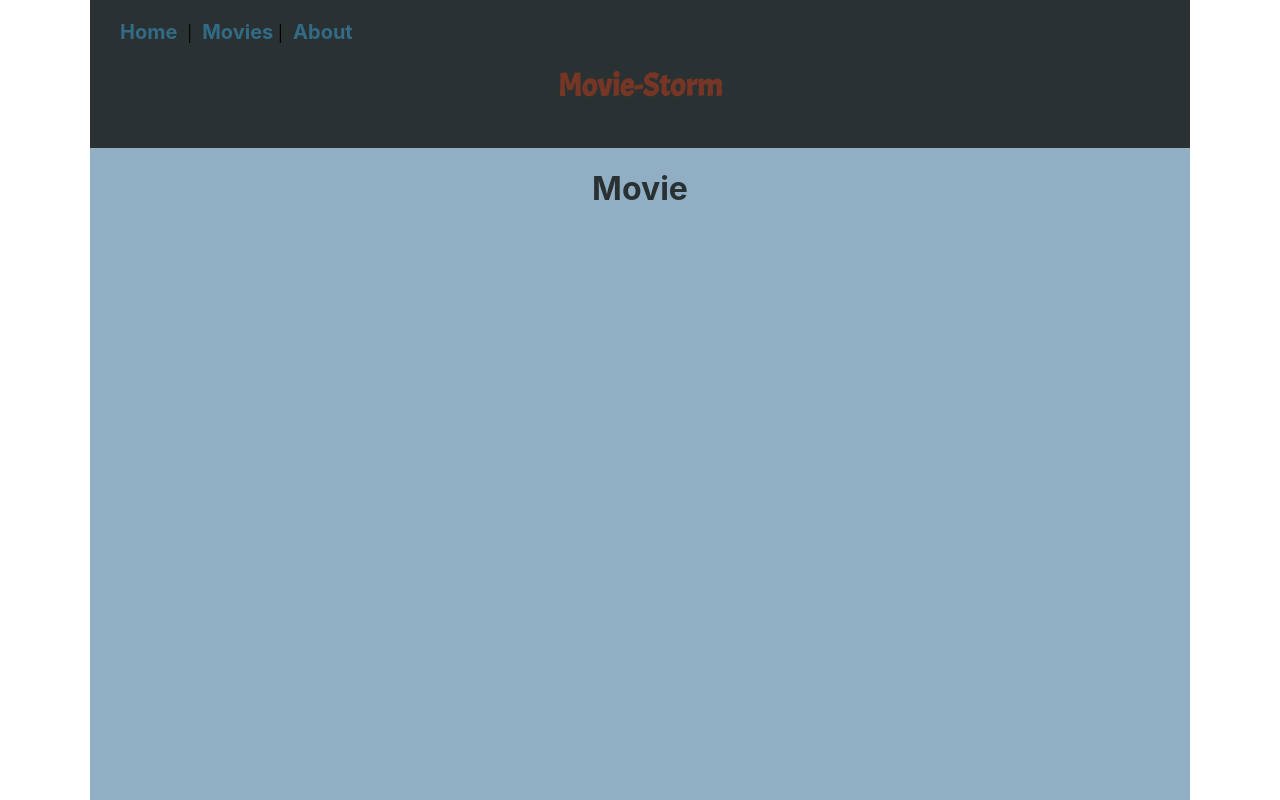
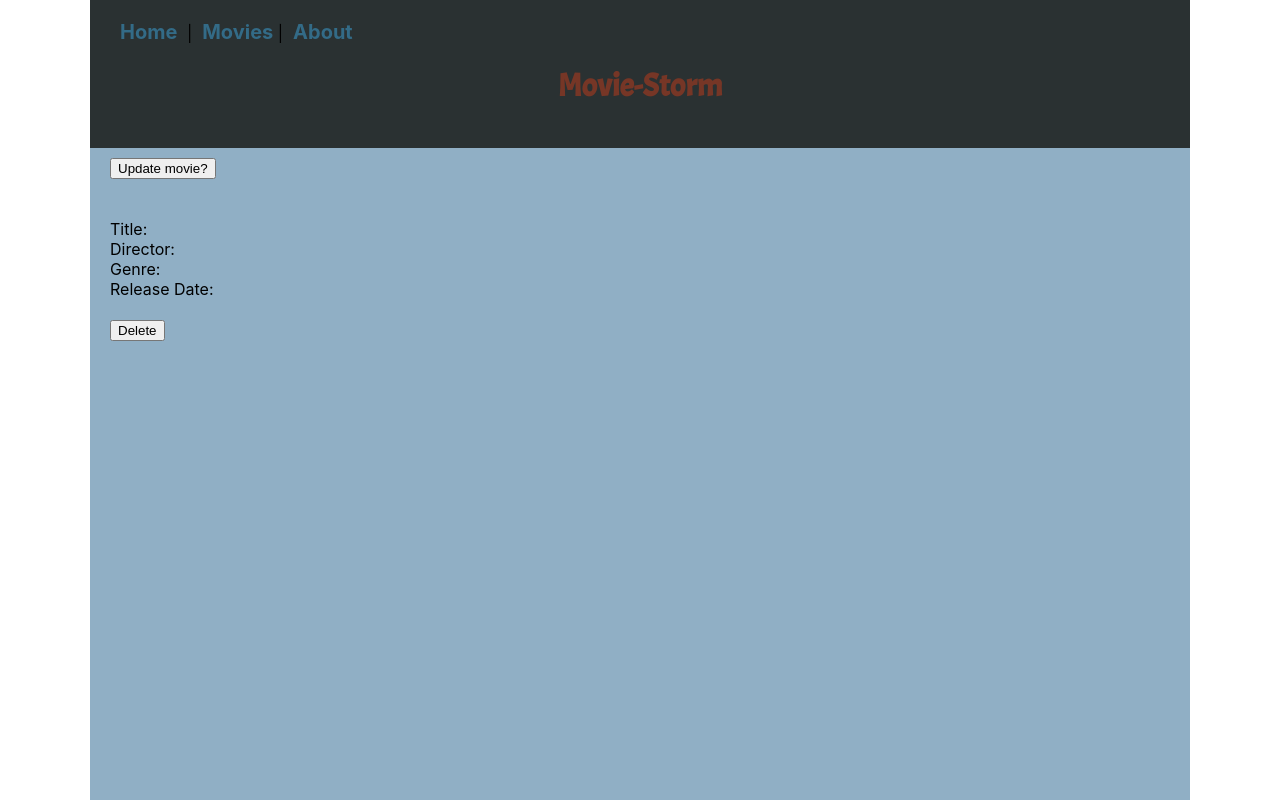
Before and after one commit to rweems/Movie-Storm, a React (Create React App) app in the folder client/: page /movie/1 in a window 1280 px wide. Built offline with nearby package versions, Linux system fonts and the light colour scheme.

Commit message:
updated components

```diff
--- a/client/src/components/Movie.js
+++ b/client/src/components/Movie.js
@@ -1,13 +1,111 @@
 import React, { Component } from 'react';
+
 import { Redirect, Link } from 'react-router-dom'
 import axios from 'axios'
 
 class Movie extends Component {
-    state = {  }
+    state = {
+        movie: {
+            title: '',
+            director: '',
+            genre: '',
+            releaseDate:''
+        },
+        isFormDisplayed: false
+     }
+
+     toggleForm = () => {
+        this.setState((state, props) => {
+            return ({ isFormDisplayed: !state.isFormDisplayed })
+        })
+    }
+
+    handleChange = (e) => {
+        const _movie = { ...this.state.movie }
+        _movie[e.target.name] = e.target.value
+        this.setState({ movie: _movie })
+    }
+
+    updateMovie = (e) => {
+        e.preventDefault()
+        axios.put(`/movies/${this.props.match.params.id}`, {
+            title: this.state.movie.title,
+            director: this.state.movie.director,
+            genre: this.state.movie.genre,
+            releaseDate: this.state.movie.releaseDate
+        }).then(res => {
+            this.setState({ movie: res.data })
+        })
+    }
+    deleteMovie = () => {
+        axios.delete(`/movies/${this.props.match.params.id}/delete`).then(res => {
+            res.locaction('back')
+        })
+    }
+
     render() {
         return (
             <div>
-                <h1>Movie</h1>
+                <button onClick={this.toggleForm} className="buttonClass">Update movie?</button>
+                {
+                    this.state.isFormDisplayed
+                        ?
+                        <form onSubmit={this.updateMovie}>
+                            <div>
+                                <label htmlFor='title'>Title: </label>
+                                <input id='title' type='text'
+                                    name='title' onChange={this.handleChange}
+                                    value={this.state.movie.title}
+                                    placeholder='Title' />
+                            </div>
+                            <div>
+                                <label htmlFor='director'>Director: </label>
+                                <input id='director' type='text'
+                                    name='director'
+                                    placeholder='Director'
+                                    onChange={this.handleChange}
+                                    value={this.state.movie.director} />
+                            </div>
+                            <div>
+                                <label htmlFor='genre'>Genre: </label>
+                                <input id='genre' type='text'
+                                    name='genre'
+                                    placeholder='Genre'
+                                    onChange={this.handleChange}
+                                    value={this.state.movie.genre} />
+                            </div>
+                            <div>
+                                <label htmlFor='releaseDate'>Release Date: </label>
+                                <input id='releaseDate' type='date' name='releaseDate'
+                                    onChange={this.handleChange}
+                                    value={this.state.movie.releaseDate} />
+                            </div>
+                            <br />
+                            <input type='submit' value='Update' />
+                        </form> : null
+                }
+
+                <div className='form'>
+                    <div>
+                        Title: {this.state.movie.title}
+                    </div>
+                    <div>
+                        Director: {this.state.movie.director}
+                    </div>
+                    <div>
+                        Genre: {this.state.movie.genre}
+                    </div>
+                    <div>
+                        Release Date: {this.state.movie.releaseDate}
+                    </div>
+                    <br />
+                    <button onClick={this.deleteMovie}>Delete</button>
+                </div>
+                <br />
+                <br />
+                <br />
+
+
             </div>
          );
     }
--- a/client/src/components/Movies.js
+++ b/client/src/components/Movies.js
@@ -1,7 +1,8 @@
-import { BrowserRouter as Router, Route, Link } from 'react-router-dom'
 import React, { Component } from 'react';
+import { Link } from 'react-router-dom'
 import axios from 'axios'
-import AddMovie from './AddMovie.js'
+import AddMovie from './AddMovie'
+
 class Movies extends Component {
     state = {
         movies: [],
@@ -11,10 +12,11 @@ class Movies extends Component {
             genre: '',
             releaseDate: ''
         },
-        isFormDisplayed:false
+        isFormDisplayed: false
     }
+
     componentDidMount = () => {
-        axios.get(`/user/${this.key}`).then(res => {
+        axios.get('/movie').then(res => {
             this.setState({ movies: res.data });
         })
     }
@@ -34,12 +36,12 @@ class Movies extends Component {
 
     createMovie = (e) => {
         e.preventDefault()
-        axios.post(`/user/${this.key}`, { //userId
+        axios
+            .post('/movie', {
                 title: this.state.newMovie.title,
                 director: this.state.newMovie.director,
                 genre: this.state.newMovie.genre,
                 releaseDate: this.state.newMovie.releaseDate,
-
             }).then(res => {
                 const movieList = [...this.state.movies]
                 movieList.push(res.data)
@@ -50,7 +52,7 @@ class Movies extends Component {
                         genre: '',
                         releaseDate: ''
                     },
-                isFormDisplayed:false,
+                    isFormDisplayed: false,
                     movies: movieList
                 })
             })
@@ -59,13 +61,13 @@ class Movies extends Component {
     render() {
         return (
             <div>
-                <h2>User Movies</h2>
+                <h1>Movies</h1>
                 {
-                    this.state.movies.map(movie => {
+                    this.state.movies.map((movie) => {
                         return (
-                            <div key={movie._id} >
-                                <Link to={`/user/${this.key}/movie/${movie._id}`}>
-                                    {movie.name}
+                            <div key={movie._id} className="linkTo">
+                                <Link to={`/movie/${movie._id}`}>
+                                    {movie.title}
                                 </Link>
                             </div>
                         )
@@ -79,8 +81,6 @@ class Movies extends Component {
                         <AddMovie newMovie={this.state.newMovie} handleChange={this.handleChange} createMovie={this.createMovie} />
                         : null
                 }
-                <hr/>
-
             </div>
         )
     }
--- a/client/src/components/User.js
+++ b/client/src/components/User.js
@@ -46,7 +46,7 @@ class User extends Component {
             <div>
 
                 <Movies />
-
+                {this.props.key}
                 <br />
 
                 <button onClick={this.toggleForm} className="buttonClass">Update User?</button>
--- a/client/src/components/Users.js
+++ b/client/src/components/Users.js
@@ -2,6 +2,7 @@ import React, { Component } from 'react';
 import { Link } from 'react-router-dom'
 import axios from 'axios'
 import AddUser from './AddUser'
+
 class Users extends Component {
     state = {
         users: [],
@@ -59,7 +60,7 @@ class Users extends Component {
             <div>
                 <h1>Users</h1>
                 {
-                    this.state.users.map(user => {
+                    this.state.users.map((user) => {
                         return (
                             <div key={user._id} className="linkTo" >
                                 <Link to={`/user/${user._id}`}>
```
Lines whose indentation alone changed are shown as unchanged.
